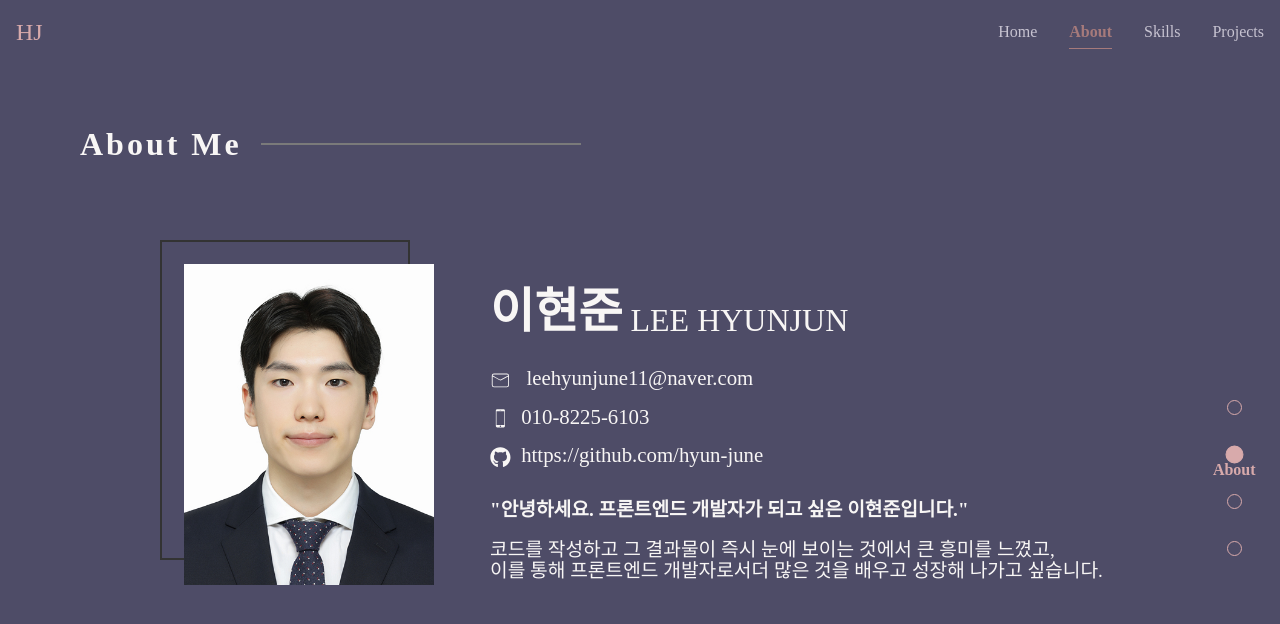
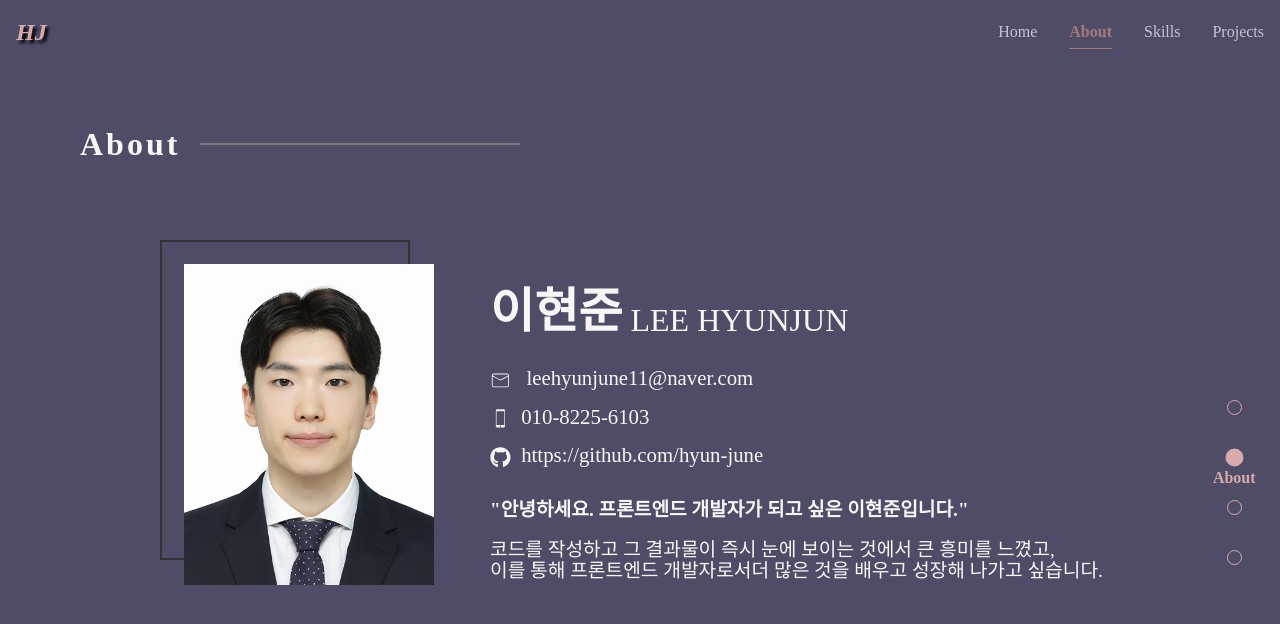
Before and after one commit to hyun-june/portfolio, a React (Create React App) app: page /portfolio/About in a window 1280 px wide. Shown: the top 624 px of the page. Built offline with nearby package versions, Linux system fonts and the light colour scheme; a web font is replaced by a local one.

Commit message:
[style] css 수정

```diff
--- a/src/components/Card/Card.css
+++ b/src/components/Card/Card.css
@@ -71,13 +71,9 @@
   width: 300px;
   height: 200px;
 
-  & img:first-child {
-    object-fit: contain;
-  }
-
   & img {
     width: 100%;
     height: 100%;
-    object-fit: cover;
+    object-fit: contain;
   }
 }
--- a/src/components/Card/Card.jsx
+++ b/src/components/Card/Card.jsx
@@ -1,5 +1,4 @@
 import { CiFolderOn } from "react-icons/ci";
-
 import "./Card.css";
 
 const Card = ({ ...props }) => {
--- a/src/components/DotNavigation/DotNavigation.css
+++ b/src/components/DotNavigation/DotNavigation.css
@@ -1,6 +1,4 @@
 .dot_navigation {
-  display: flex;
-  flex-direction: column;
   gap: 1em;
   position: fixed;
   top: 50%;
@@ -11,6 +9,7 @@
   display: flex;
   flex-direction: column;
   align-items: center;
+  height: 50px;
 }
 
 .dot_circle {
@@ -31,6 +30,7 @@
   & .dot_title {
     visibility: visible;
     animation: up 0.5s forwards;
+    margin-top: 0.3em;
   }
 }
 
@@ -41,6 +41,7 @@
 .active {
   & .dot_title {
     visibility: visible;
+    margin-top: 0.3em;
   }
 
   & .dot_circle {
--- a/src/components/DotNavigation/DotNavigation.jsx
+++ b/src/components/DotNavigation/DotNavigation.jsx
@@ -1,4 +1,4 @@
-import { useLocation } from "react-router-dom";
+import { Link, useLocation } from "react-router-dom";
 import "./DotNavigation.css";
 
 const dotList = ["Home", "About", "Skills", "Projects"];
@@ -15,10 +15,10 @@ const DotNavigation = () => {
           }`}
           key={index}
         >
-          <a href={`/${item}`} className="dot_circle"></a>
-          <a href={`/${item}`} className="dot_title">
+          <Link to={`/${item}`} className="dot_circle"></Link>
+          <Link to={`/${item}`} className="dot_title">
             {item}
-          </a>
+          </Link>
         </div>
       ))}
     </nav>
--- a/src/components/Layout/Layout.jsx
+++ b/src/components/Layout/Layout.jsx
@@ -1,15 +1,23 @@
-import { Outlet } from "react-router-dom";
+import { Outlet, useLocation } from "react-router-dom";
 import "./Layout.css";
 import Navigation from "./../Navigation/Navigation";
+import DotNavigation from "../DotNavigation/DotNavigation";
+import SubTitle from "../SubTitle/SubTitle";
 
 const Layout = () => {
+  const location = useLocation();
   return (
     <div className="layout">
       <Navigation />
       <main>
         <div className="container">
+          {location.pathname !== "/Home" && (
+            <SubTitle title={location.pathname.replace("/", "")} />
+          )}
+
           <Outlet />
         </div>
+        {location.pathname !== "/Home" && <DotNavigation />}
       </main>
     </div>
   );
--- a/src/components/Navigation/Navigation.css
+++ b/src/components/Navigation/Navigation.css
@@ -21,4 +21,7 @@
 
 .logo {
   font-size: 1.5em;
+  font-weight: bold;
+  font-style: oblique;
+  text-shadow: 3px 3px 3px black;
 }
--- a/src/components/Navigation/Navigation.jsx
+++ b/src/components/Navigation/Navigation.jsx
@@ -1,5 +1,5 @@
 import TabButton from "./../TabButton/TabButton";
-import { useLocation } from "react-router-dom";
+import { Link, useLocation } from "react-router-dom";
 import "./Navigation.css";
 
 const tabList = ["Home", "About", "Skills", "Projects"];
@@ -11,7 +11,7 @@ const Navigation = () => {
     <div>
       <nav className="nav_section">
         <div className="logo">
-          <a href="/">HJ</a>
+          <Link to="/">HJ</Link>
         </div>
 
         <div className="tab_list">
--- a/src/components/ProjectForm/ProjectForm.css
+++ b/src/components/ProjectForm/ProjectForm.css
@@ -89,7 +89,9 @@
   position: relative;
   flex: 1;
   cursor: pointer;
-  background-color: var(--color-purple);
+  background-color: var(--text-cream);
+  width: 490px;
+  height: 400px;
 
   & img {
     max-width: 500px;
--- a/src/pages/AboutPage/AboutPage.jsx
+++ b/src/pages/AboutPage/AboutPage.jsx
@@ -9,8 +9,7 @@ import "./AboutPage.css";
 const AboutPage = () => {
   return (
     <div>
-      <SubTitle title="About Me" />
-      <DotNavigation />
+      {/* <SubTitle title="About Me" /> */}
       <div className="about_info">
         <div className="about_photo">
           <img src="images/증명사진.jpg" alt="" />
--- a/src/pages/ProjectsPage/ProjectsPage.jsx
+++ b/src/pages/ProjectsPage/ProjectsPage.jsx
@@ -91,8 +91,7 @@ const CardsData = [
 const ProjectsPage = () => {
   return (
     <div className="projects_page_section">
-      <SubTitle title="Projects" />
-      <DotNavigation />
+      {/* <SubTitle title="Projects" /> */}
       <div className="main_project">
         {ProjectsData.map((project, index) => (
           <ProjectForm
--- a/src/pages/SkillsPage/SkillsPage.jsx
+++ b/src/pages/SkillsPage/SkillsPage.jsx
@@ -15,8 +15,7 @@ const SkillsPage = () => {
   const [activeTab, setActiveTab] = useState(0);
   return (
     <div>
-      <SubTitle title="Skills" />
-      <DotNavigation />
+      {/* <SubTitle title="Skills" /> */}
       <div className="skills_inner">
         <div>
           <ul className="skills_tab">
```
